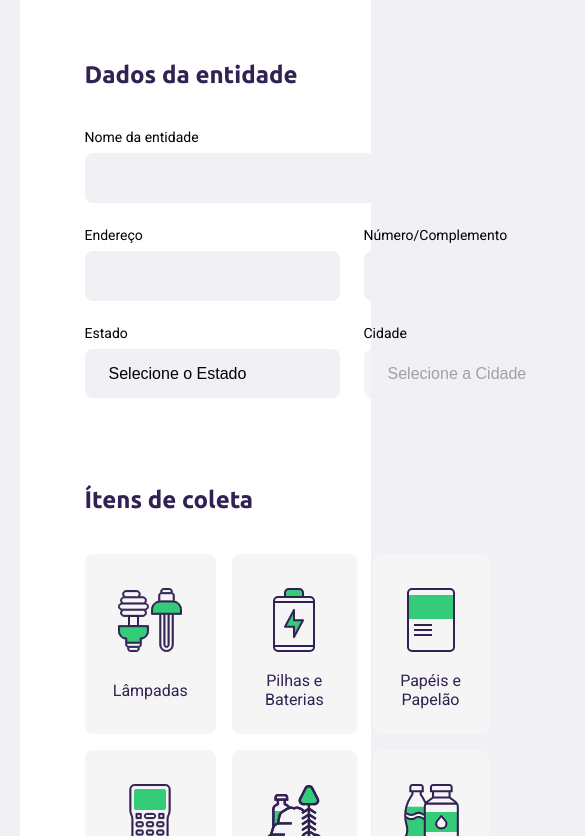
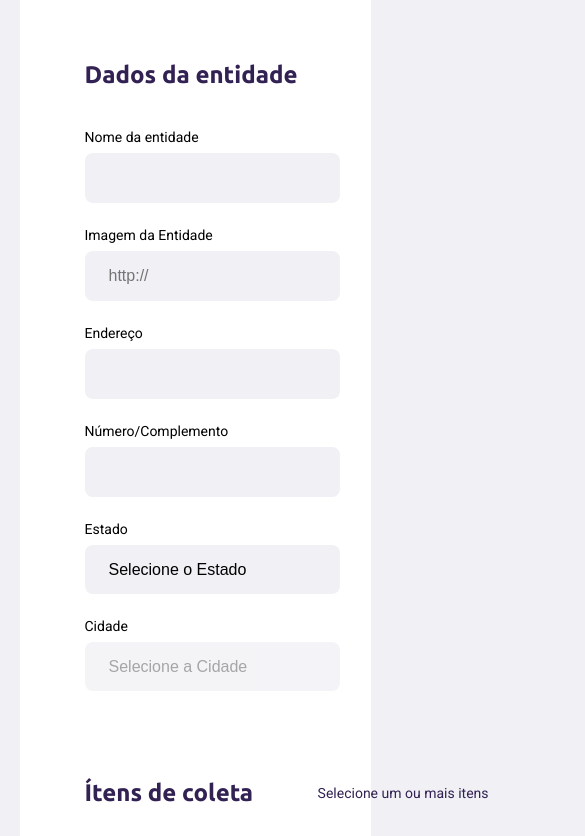
Before and after one commit to Rizardomon/Projeto-Ecoleta, a website: page src/views/create-point.html in a window 390 px wide. Shown: the part 368-1204 px from the top of the page, 585 px wide, since content can reach past the window. Drawn offline with nearby package versions, Linux system fonts and the light colour scheme; files that its build step writes are made by us from their sources; no server answers; files whose address does not match are found by name.

Commit message:
Alteração de responsividade

```diff
--- a/public/css/create-point/_page-create-point.scss
+++ b/public/css/create-point/_page-create-point.scss
@@ -34,9 +34,17 @@
             border: 0;
         }
         legend {
+            width: 100%;
+            display: flex;
+            align-items: center;
+            justify-content: space-between;
             margin-bottom: 40px;
             h2 {
                 font-size: 24px;
+            }
+            span {
+                font-size: 14px;
+                color: $font-color;
             }
         }
         .field-group {
--- /dev/null
+++ b/public/css/create-point/_responsive.scss
@@ -0,0 +1,12 @@
+@media (max-width: 900px) {
+    #page-create-point {
+        .field-group {
+            flex-direction: column;
+            .field {
+                +.field {
+                    margin-left: 0;
+                }
+            }
+        }
+    }
+}
--- a/public/css/create-point/create-point.scss
+++ b/public/css/create-point/create-point.scss
@@ -1,2 +1,3 @@
 @import '../base',
-'page-create-point';
+'page-create-point',
+'responsive';
--- a/src/views/create-point.html
+++ b/src/views/create-point.html
@@ -28,9 +28,18 @@
 
                 </legend>
 
-                <div class="field">
-                    <label for="name">Nome da entidade</label>
-                    <input type="text" name="name" required>
+                <div class="field-group">
+
+                    <div class="field">
+                        <label for="name">Nome da entidade</label>
+                        <input type="text" name="name" required>
+                    </div>
+
+                    <div class="field">
+                        <label for="image">Imagem da Entidade</label>
+                        <input type="url" name="image" placeholder="http://" required>
+                    </div>
+
                 </div>
 
                 <div class="field-group">
@@ -67,6 +76,7 @@
 
                 <legend>
                     <h2>Ítens de coleta</h2>
+                    <span>Selecione um ou mais itens</span>
                 </legend>
 
                 <div class="items-grid">
```
Also changed, not shown: src/views/search-results.html (+1 -0 lines), public/css/create-point/create-point.css, 2 other files.
